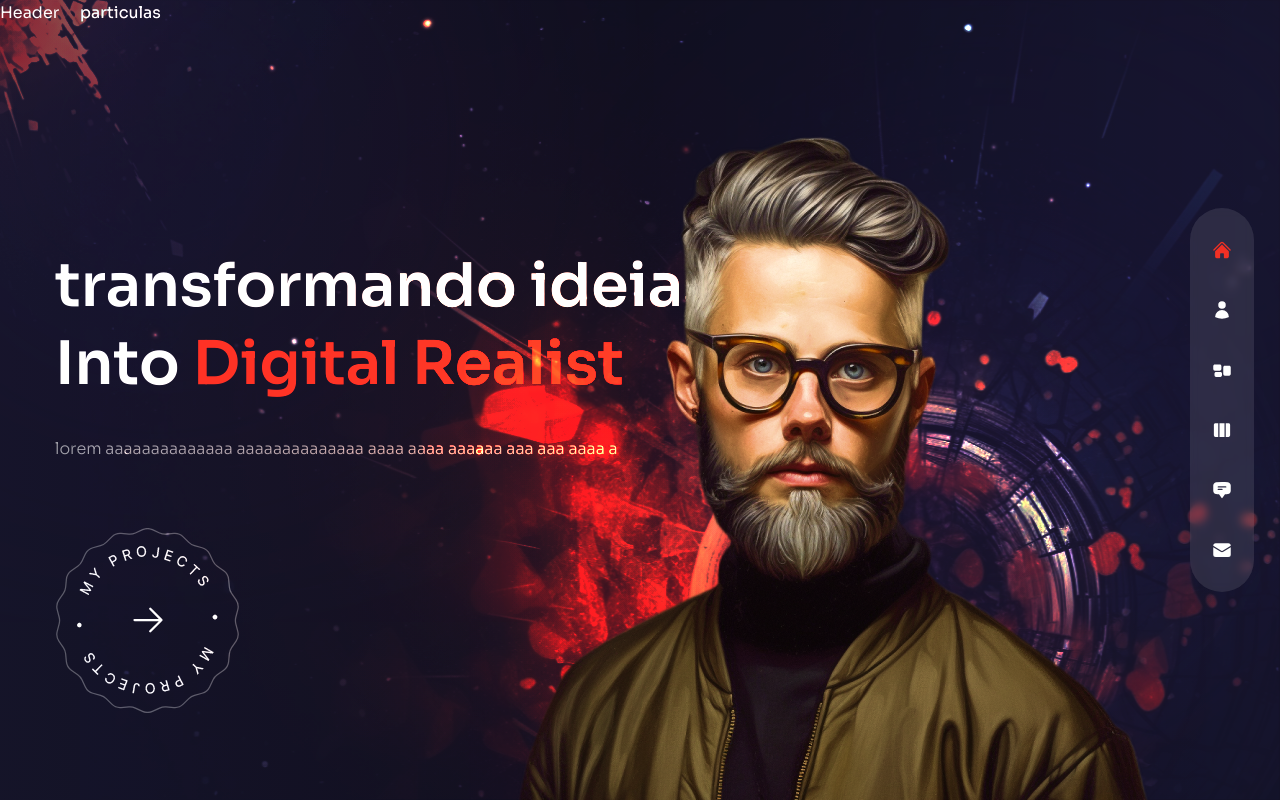
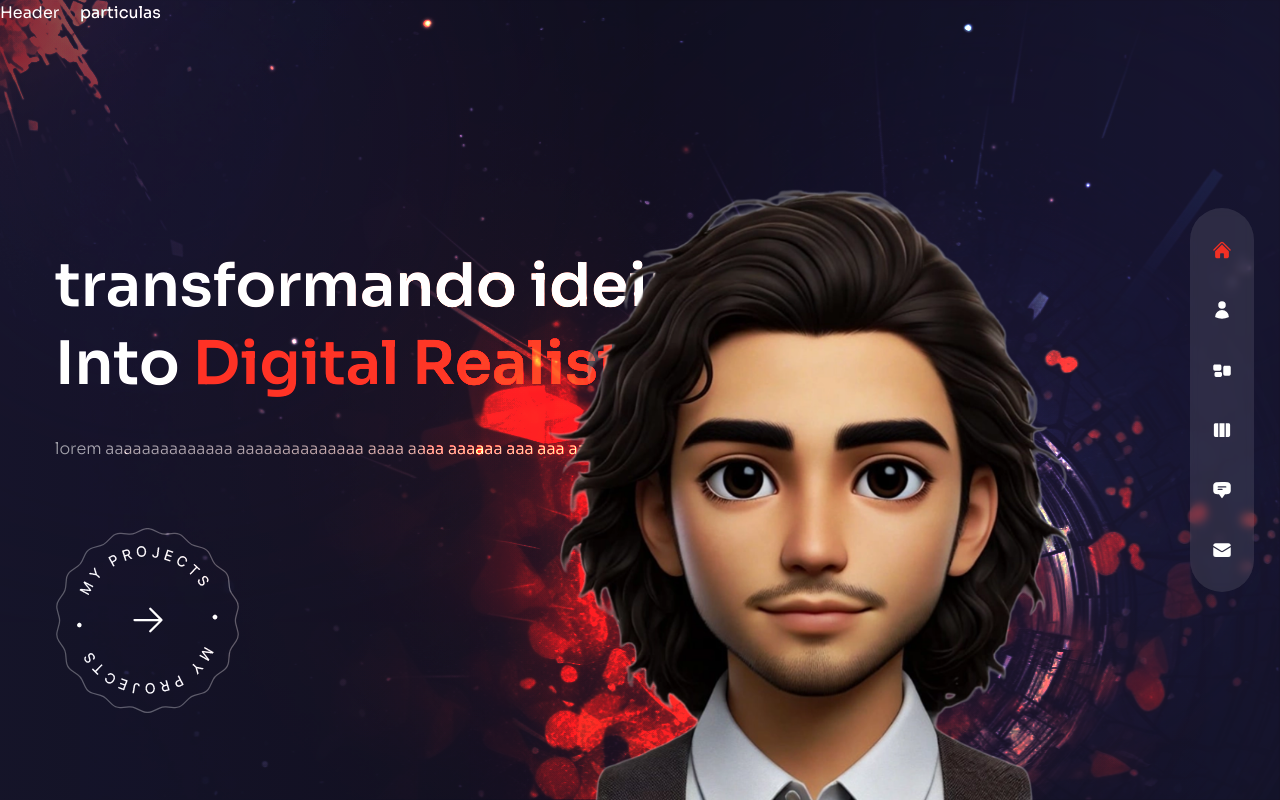
Before and after one commit to Luansramos/Portifolio-Luan, a Next.js app in the folder portifolio/: page / in a window 1280 px wide. Built offline with nearby package versions, Linux system fonts and the light colour scheme.

Commit message:
alterando avatar

```diff
--- a/portifolio/components/Avatar.js
+++ b/portifolio/components/Avatar.js
@@ -1,13 +1,14 @@
 import Image from "next/image";
+import imgavatar from '../public/avatar.png'
 
 const Avatar = () => {
   return <div className=" hidden xl:flex xl:max-w-none">
 
-    <Image src={'/avatar.png'}
+    <Image src={imgavatar}
     width={737}
     height={678}
     alt=""
-    className="translate-z-0 w-full h-full "
+    className="translate-x-0 w-full h-full "
     />
   </div>;
 };
--- a/portifolio/components/ParticlesContainer.js
+++ b/portifolio/components/ParticlesContainer.js
@@ -1,3 +1,7 @@
+
+
+
+
 const ParticlesContainer = () => {
   return <div>Particles Container</div>;
 };
--- a/portifolio/pages/index.js
+++ b/portifolio/pages/index.js
@@ -58,7 +58,7 @@
         </div>
       </div>
       {/* //imagem  */} <div className="w-[1200px] h-full absolute right-0 bottom-0">
-        {/* bg imagem */} <div className="bg-none xl:bg-explosion xl:bg-cover xl:bg-right xl:bg-no-repeat w-full h-full absolute mix-blend-color-dodge transition-z-0"></div>
+        {/* bg imagem */} <div className="bg-none xl:bg-explosion xl:bg-cover xl:bg-right xl:bg-no-repeat w-full h-full absolute mix-blend-color-dodge translate-z-0"></div>
         {/* particulas */} <div className="">
           particulas
         </div>
@@ -68,7 +68,7 @@
           animate='show'
           exit={'hidden'}
           transition={{duration:1, ease: 'easeInOut'}}
-          className="w-full h-full max-w-[737px] max-h-[678px] absolute -bottom-32 lg:bottom-0 lg:right-[8%]">
+          className="w-full h-full max-w-[737px] max-h-[678px] absolute bottom-32 lg:bottom-0 lg:right-[8%] ">
           <Avatar />
         </motion.div>
       </div>
```
Also changed, not shown: portifolio/public/avatar.png.
